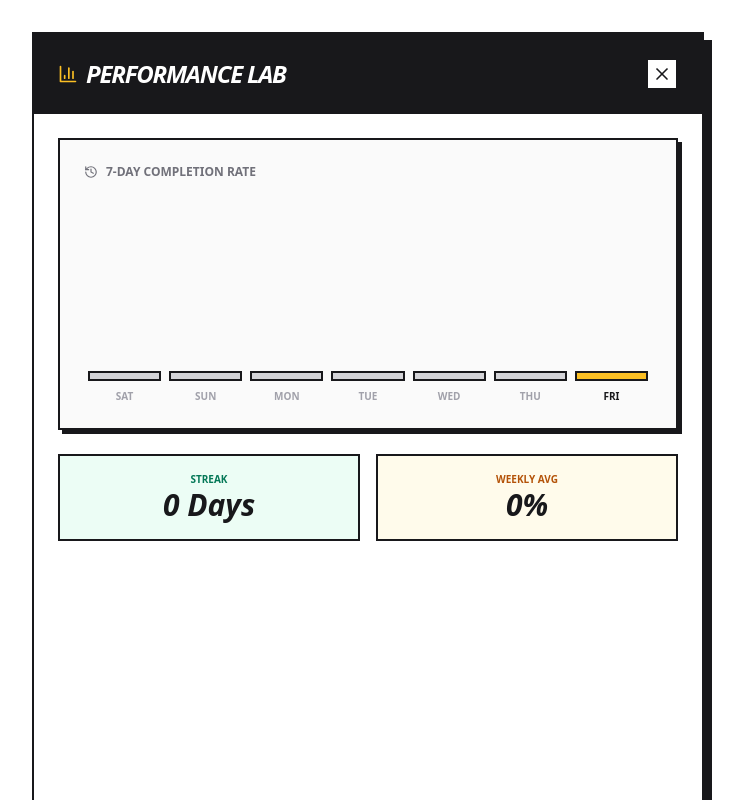
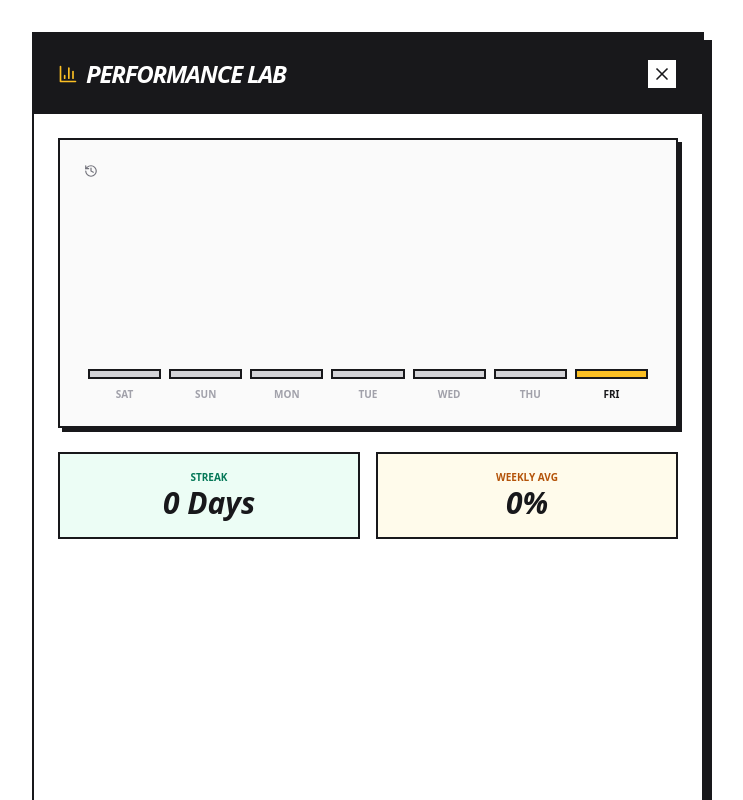
Before and after one commit to MinimalPomo/dailyengine, a React (Vite) app: page / in a window 1280 px wide. Both pictures are taken after a click on the button 464 px from the left and 114 px from the top of the page. Shown: the top 800 px of the page, without its empty margins (272-1015 px from the left). Built offline with nearby package versions, Linux system fonts and the light colour scheme.

Commit message:
Remove '7-Day Completion Rate' from analytics header
Removed the text '7-Day Completion Rate' from the header.

```diff
--- a/src/App.jsx
+++ b/src/App.jsx
@@ -177,7 +177,7 @@ const App = () => {
             </div>
             <div className="p-6 flex-grow overflow-y-auto space-y-6">
               <div className="border-2 border-zinc-900 p-6 bg-zinc-50 shadow-[4px_4px_0px_0px_rgba(24,24,27,1)]">
-                <h3 className="text-xs font-black uppercase mb-8 flex items-center gap-2 text-zinc-500"><History size={14} /> 7-Day Completion Rate</h3>
+                <h3 className="text-xs font-black uppercase mb-8 flex items-center gap-2 text-zinc-500"><History size={14} /></h3>
                 <div className="h-48 flex items-end justify-between gap-1 md:gap-2 px-1">
                   {analyticsData.map((day, idx) => (
                     <div key={idx} className="flex-1 flex flex-col items-center group relative h-full justify-end">
```
